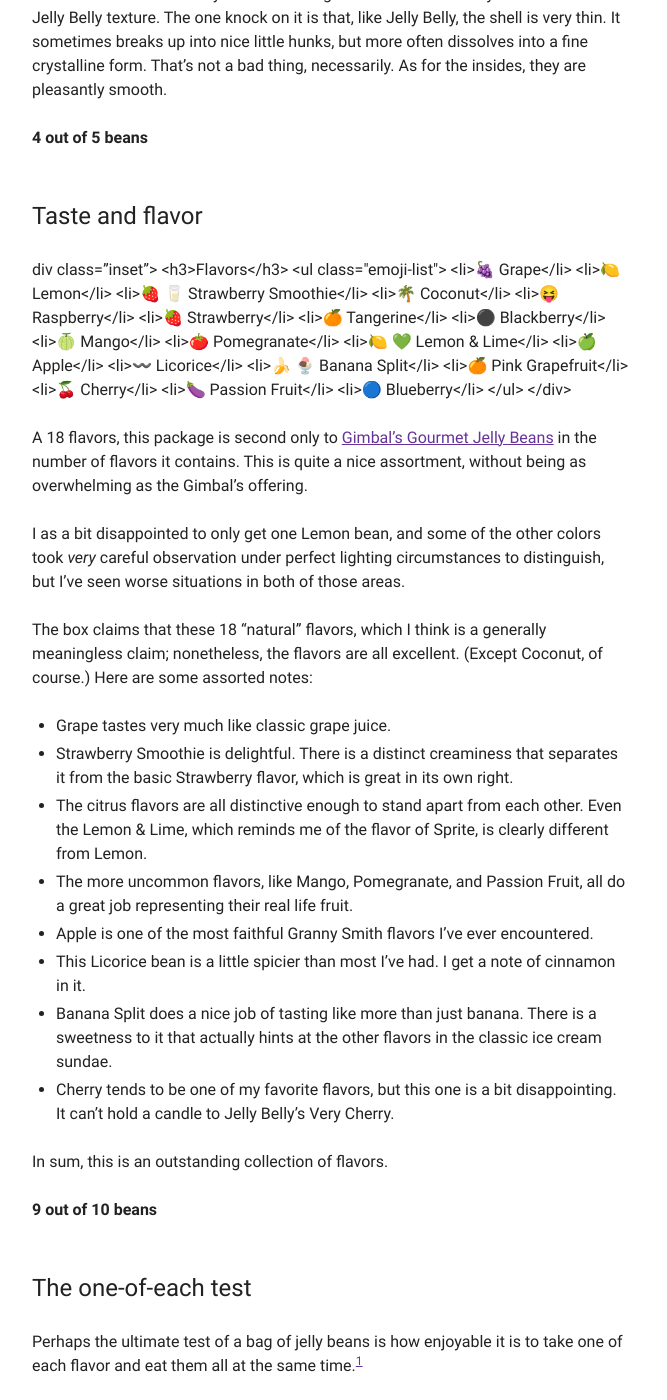
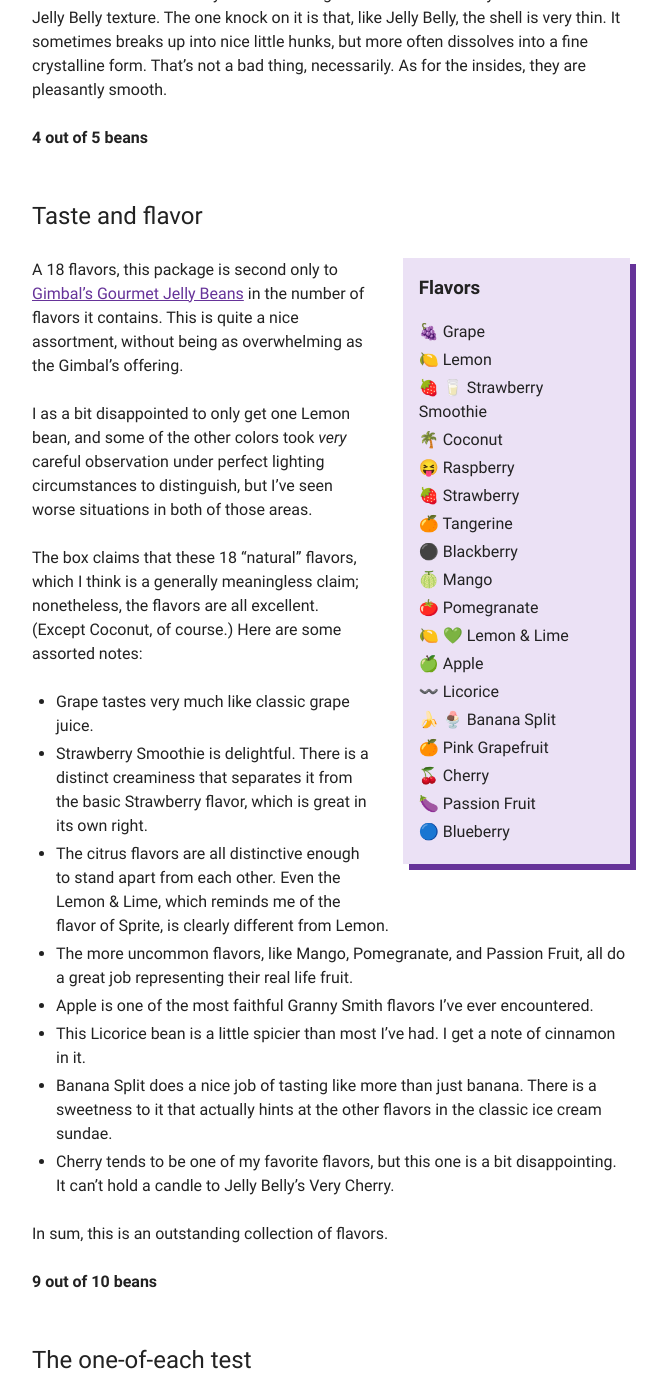
Before and after one commit to Scotchester/jellybeans, a Jekyll site: the page built from _posts/2019-04-14-trader-joes-gourmet-jelly-beans.md, in a window 1280 px wide and 1400 px high, scrolled down 1356 px. Shown: the whole window, without its empty margins (470-1137 px from the left). Built offline with Jekyll 4.4.1, drawn with Linux system fonts in a browser that asks for light colours; emoji names are drawn with the system emoji font.

Commit message:
Fix broken HTML

```diff
--- a/_posts/2019-04-14-trader-joes-gourmet-jelly-beans.md
+++ b/_posts/2019-04-14-trader-joes-gourmet-jelly-beans.md
@@ -64,7 +64,7 @@
 
 ## Taste and flavor
 
-div class="inset">
+<div class="inset">
     <h3>Flavors</h3>
     <ul class="emoji-list">
         <li>:grapes: Grape</li>
```
